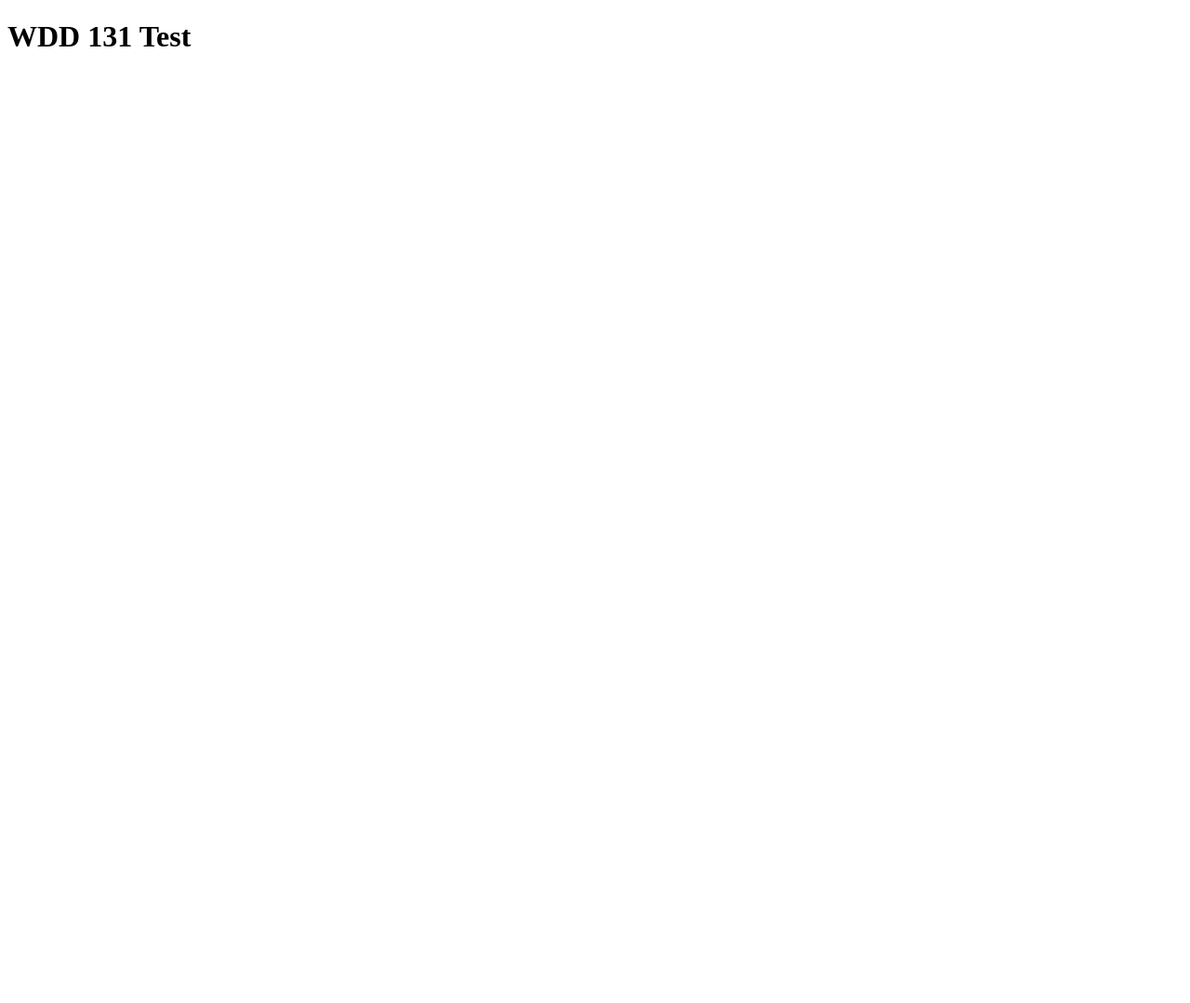
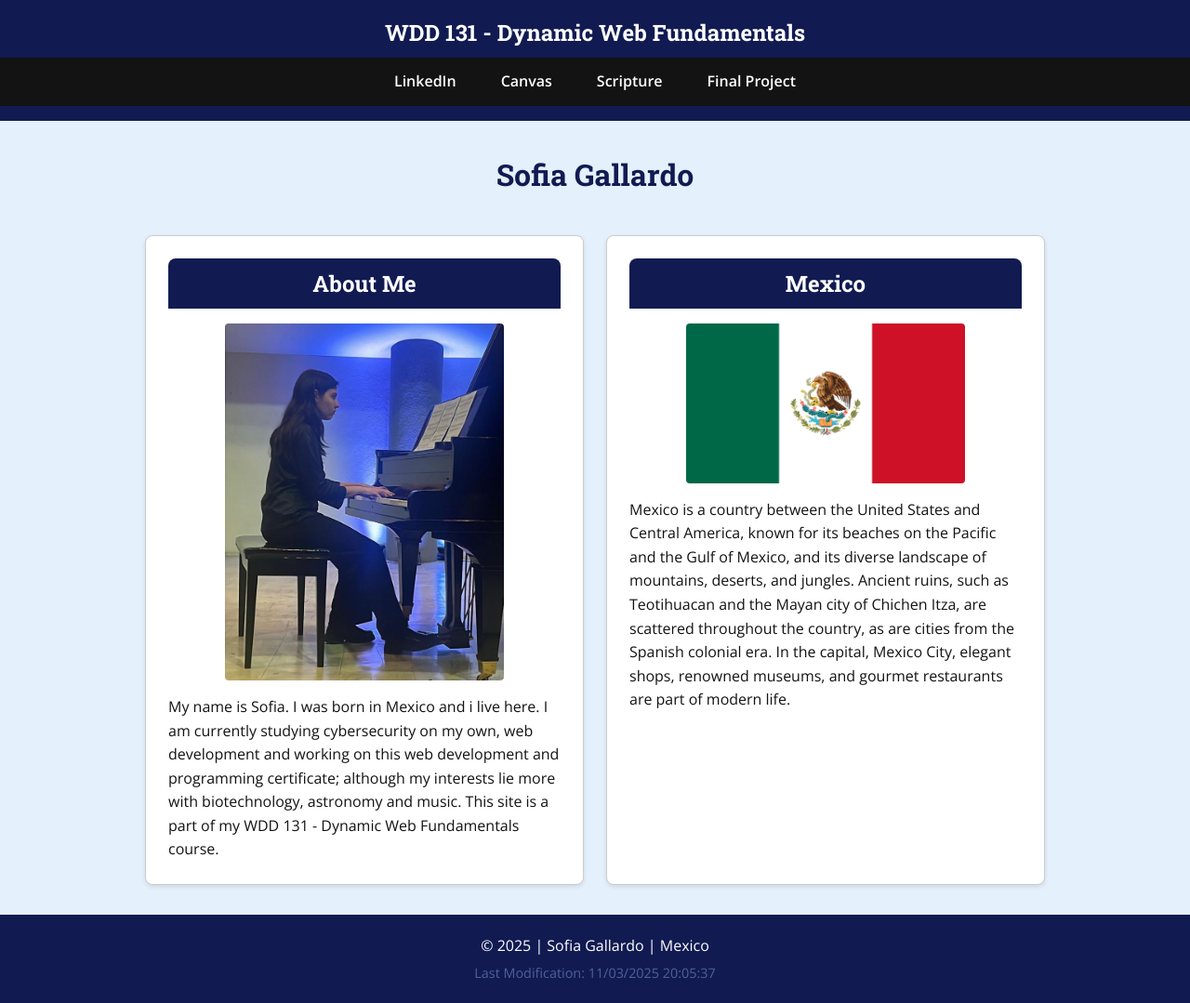
Before and after one commit to saganwashere/wdd131, a plain HTML site: page index.html in a window 1280 px wide. Shown: the whole page at 93% size. Before the commit the page ends 800 px from the top, so only its background shows below. Drawn offline with nearby package versions, Linux system fonts and the light colour scheme.

Commit message:
add initial project structure with HTML, CSS layout, and dynamic JS dates

```diff
--- a/index.html
+++ b/index.html
@@ -4,11 +4,73 @@
 <head>
     <meta charset="UTF-8">
     <meta name="viewport" content="width=device-width, initial-scale=1.0">
-    <title>WDD 131</title>
+    <title>WDD 131 - Dynamic Web Fundamentals - Sofia Gallardo".</title>
+    <meta name="description"
+        content="WDD 131 - Dynamic Web Fundamentals. Sofia Gallardo. Web development, HTML, CSS, JavaScript fundamentals.">
+    <meta name="author" content="Sofia Gallardo">
+
+    <link rel="stylesheet" href="styles/base.css">
+
+
 </head>
 
-<body>
-    <h1>WDD 131 Test</h1>
+
+<header>
+    <span id="course-title">WDD 131 - Dynamic Web Fundamentals</span>
+    <nav>
+        <ul>
+            <li><a href="https://www.linkedin.com" target="_blank">LinkedIn</a></li>
+            <li><a href="https://byupw.instructure.com/" target="_blank">Canvas</a></li>
+            <li><a href="https://www.churchofjesuschrist.org/study/scriptures/bofm/1-ne/3?lang=eng&id=p7#p7"
+                    target="_blank">Scripture</a></li>
+            <li><a href="project/index.html">Final Project</a></li>
+        </ul>
+    </nav>
+</header>
+
+
+<main>
+    <h1>Sofia Gallardo</h1>
+
+    <section class="card">
+        <h2>About Me</h2>
+        <img src="images/profile.jpg" alt="profile" width="300" height="300">
+        <p>
+            My name is Sofia. I was born in Mexico and i live here.
+            I am currently studying cybersecurity on my own, web
+            development and working on this web development and programming
+            certificate; although my interests lie more with biotechnology,
+            astronomy and music. This site is a part of my WDD 131 - Dynamic
+            Web Fundamentals course.
+        </p>
+    </section>
+
+
+    <section class="card">
+        <h2>Mexico</h2>
+        <img src="images/mexico-flag.jpg" alt="Mexico" width="300" height="200">
+        <p>
+            Mexico is a country between the United States and Central America,
+            known for its beaches on the Pacific and the Gulf of
+            Mexico, and its diverse landscape of mountains, deserts, and jungles.
+            Ancient ruins, such as Teotihuacan and the Mayan
+            city of Chichen Itza, are scattered throughout the country, as are cities
+            from the Spanish colonial era. In the capital,
+            Mexico City, elegant shops, renowned museums, and gourmet restaurants are
+            part of modern life.
+    </section>
+</main>
+
+
+<footer>
+    <p>
+        &copy; <span id="currentyear"></span> | Sofia Gallardo | Mexico
+    </p>
+    <p id="lastModified"></p>
+</footer>
+
+<script src="scripts/getdates.js"></script>
+
 </body>
 
 </html>
--- /dev/null
+++ b/scripts/getdates.js
@@ -0,0 +1,5 @@
+const currentYear = new Date().getFullYear();
+
+document.getElementById("currentyear").textContent = currentYear;
+
+document.getElementById("lastModified").textContent = `Last Modification: ${document.lastModified}`;
--- /dev/null
+++ b/styles/base.css
@@ -0,0 +1,136 @@
+@import url('https://fonts.googleapis.com/css2?family=Open+Sans:wght@400;600&family=Roboto+Slab:wght@700&display=swap');
+
+:root {
+    --primary-color: #111b52;
+    --secondary-color: #4f619b;
+    --accent-color: #e4f0fb;
+    --text-color: #131313;
+    --bg-color: #fff;
+    --border-radius: 8px;
+}
+
+* {
+    box-sizing: border-box;
+    margin: 0;
+    padding: 0;
+}
+
+body {
+    font-family: "Open Sans", Arial, sans-serif;
+    background-color: var(--accent-color);
+    color: var(--text-color);
+    line-height: 1.6;
+}
+
+header {
+    background-color: var(--primary-color);
+    color: white;
+    text-align: center;
+    padding: 1rem 0;
+}
+
+#course-title {
+    display: block;
+    font-family: "Roboto Slab", serif;
+    font-size: 1.5rem;
+    margin-bottom: 0.5rem;
+}
+
+nav {
+    background-color: #131313;
+}
+
+nav ul {
+    display: flex;
+    justify-content: center;
+    flex-wrap: wrap;
+    list-style: none;
+}
+
+nav li {
+    margin: 0;
+}
+
+nav a {
+    display: block;
+    padding: 0.8rem 1.5rem;
+    color: white;
+    text-decoration: none;
+    font-weight: 600;
+    transition: background-color 0.3s ease, color 0.3s ease;
+}
+
+nav a:hover {
+    background-color: var(--secondary-color);
+    color: #000;
+}
+
+main {
+    max-width: 1000px;
+    margin: 2rem auto;
+    padding: 0 1rem;
+    display: grid;
+    grid-template-columns: repeat(auto-fit, minmax(320px, 1fr));
+    gap: 1.5rem;
+}
+
+main h1 {
+    grid-column: 1 / -1;
+    text-align: center;
+    margin-bottom: 1rem;
+    color: var(--primary-color);
+    font-family: "Roboto Slab", serif;
+}
+
+.card {
+    background-color: var(--bg-color);
+    border: 1px solid #ccc;
+    border-radius: var(--border-radius);
+    padding: 1.5rem;
+    box-shadow: 0 2px 5px rgba(0, 0, 0, 0.1);
+}
+
+.card h2 {
+    background-color: var(--primary-color);
+    color: white;
+    padding: 0.5rem;
+    border-top-left-radius: var(--border-radius);
+    border-top-right-radius: var(--border-radius);
+    text-align: center;
+    font-family: "Roboto Slab", serif;
+}
+
+.card img {
+    display: block;
+    max-width: 100%;
+    height: auto;
+    margin: 1rem auto;
+    border-radius: 4px;
+}
+
+footer {
+    background-color: var(--primary-color);
+    color: white;
+    text-align: center;
+    padding: 1rem 0;
+    margin-top: 2rem;
+}
+
+footer p {
+    margin: 0.3rem 0;
+}
+
+#lastModified {
+    color: var(--secondary-color);
+    font-size: 0.9rem;
+}
+
+@media (max-width: 600px) {
+    nav ul {
+        flex-direction: column;
+    }
+
+    nav a {
+        border-top: 1px solid #444;
+    }
+}
```
Also changed, not shown: images/mexico-flag.jpg (added), images/profile.jpg (added).
